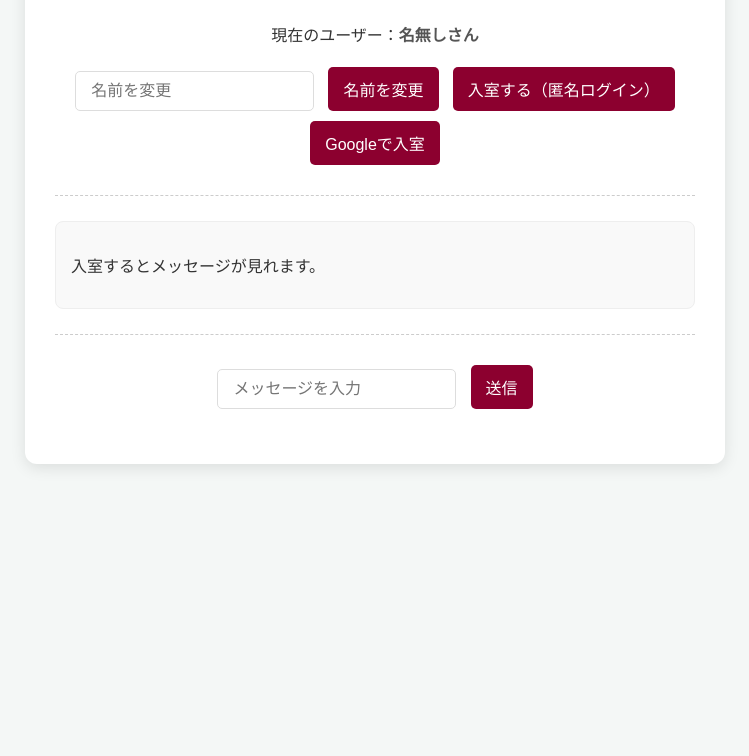
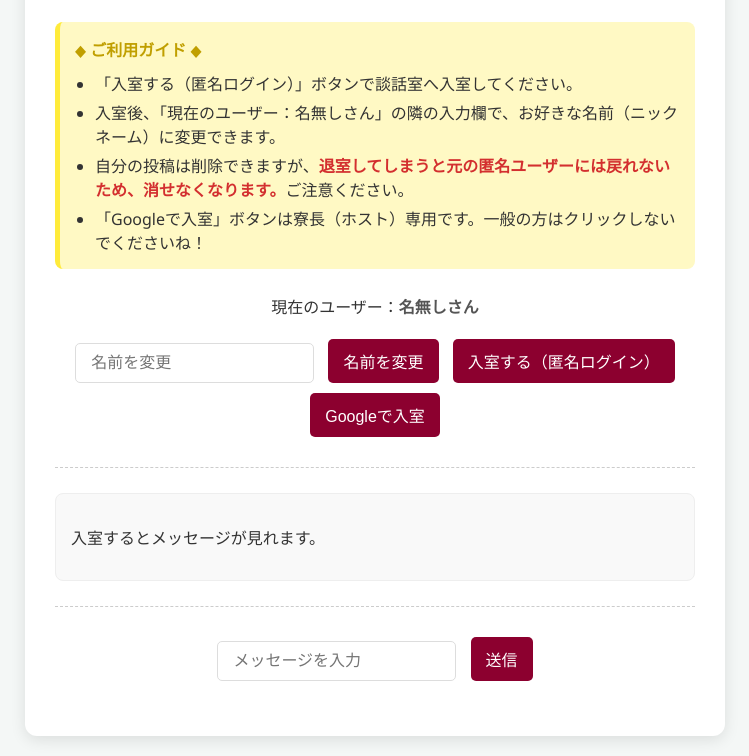
Before and after one commit to nagiya0213-art/secret-bulletin-board, a website: page public/index.html in a window 1280 px wide. Shown: the part 148-904 px from the top of the page, without its empty margins (265-1014 px from the left). Before the commit the page ends 840 px from the top, so only its background shows below. Drawn offline with Linux system fonts and the light colour scheme; no server answers.

Commit message:
Add usage guide for bulletin board

```diff
--- a/public/index.html
+++ b/public/index.html
@@ -3,7 +3,7 @@
 <head>
     <meta charset="UTF-8">
     <meta name="viewport" content="width=device-width, initial-scale=1.0">
-    <title>女子寮談話室 - ひみつの掲示板</title>
+    <title>女子寮談話室 - おうか掲示板</title>
     <!-- 簡単なスタイルを追加して掲示板っぽくするよ -->
     <style>
         body {
@@ -121,7 +121,15 @@
 <body>
     <div id="app-container">
         <h1>ようこそ、女子寮談話室へ！</h1>
-
+	<div style="background-color: #fff9c4; border-left: 5px solid #ffeb3b; padding: 15px; margin-bottom: 25px; border-radius: 8px;">
+            <p style="margin: 0; font-weight: bold; color: #c09f00;">◆ ご利用ガイド ◆</p>
+            <ul style="margin: 10px 0 0 20px; padding: 0;">
+                <li style="margin-bottom: 5px;">「入室する（匿名ログイン）」ボタンで談話室へ入室してください。</li>
+                <li style="margin-bottom: 5px;">入室後、「現在のユーザー：名無しさん」の隣の入力欄で、お好きな名前（ニックネーム）に変更できます。</li>
+                <li style="margin-bottom: 5px;">自分の投稿は削除できますが、<strong style="color: #d32f2f;">退室してしまうと元の匿名ユーザーには戻れないため、消せなくなります。</strong>ご注意ください。</li>
+                <li>「Googleで入室」ボタンは寮長（ホスト）専用です。一般の方はクリックしないでくださいね！</li>
+            </ul>
+        </div>
         <div id="auth-status">
             <p>現在のユーザー：<span id="user-name">名無しさん</span></p>
             <input type="text" id="name-input" placeholder="名前を変更" />
```
